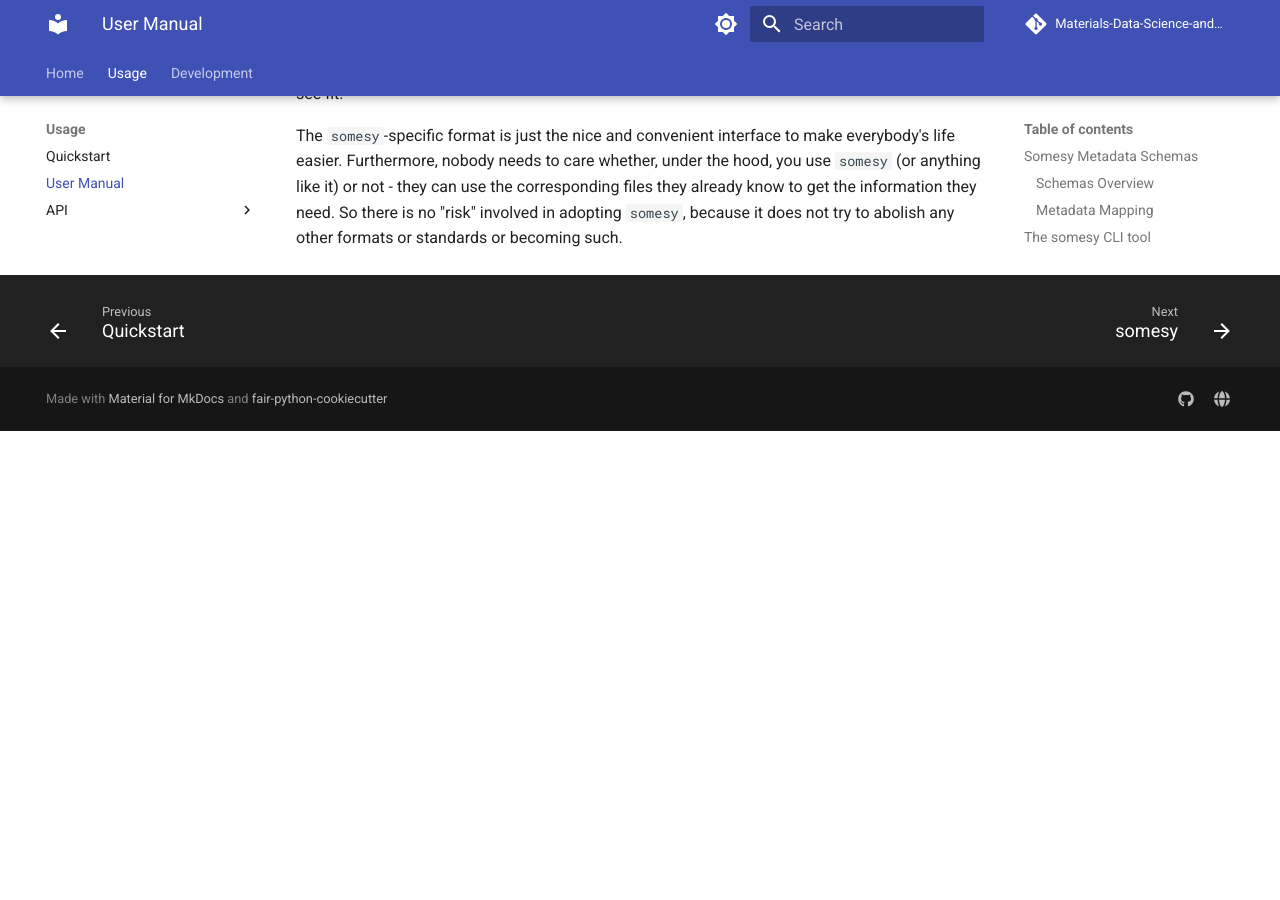
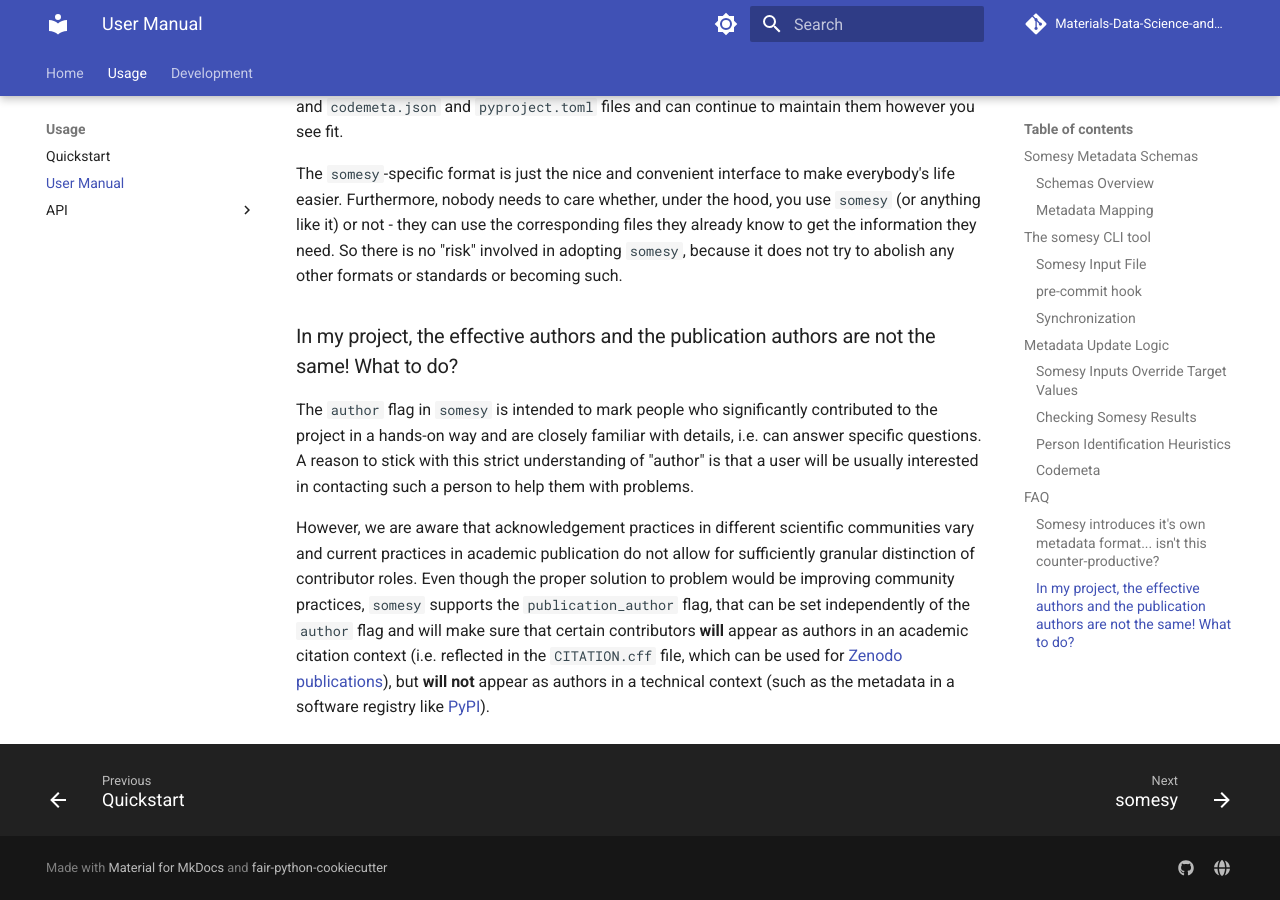
Before and after one commit to Materials-Data-Science-and-Informatics/somesy, an MkDocs documentation site: the page built from docs/manual.md, in a window 1280 px wide and 900 px high, scrolled down 7564 px. Built offline with MkDocs 1.6.1 and Material for MkDocs 9.7.7, drawn with Linux system fonts in a browser that asks for light colours; comment, search, counter and statistics services are not loaded; the version menu is left out; before the commit the page ends 7995 px from its top, so only the background shows below that; some of the changed text lies outside the part shown.

Commit message:
feat: distinguish between author and publication_author

```diff
--- a/README.md
+++ b/README.md
@@ -71,7 +71,7 @@ keywords = ["some", "descriptive", "keywords"]
 license = "MIT"
 repository = "https://github.com/username/my-amazing-project"
 
-# This is you, the proud author of your project
+# This is you, the proud author of your project:
 [[project.people]]
 given-names = "Jane"
 family-names = "Doe"
@@ -80,12 +80,14 @@ orcid = "https://orcid.org/0000-0000-0000-0001"
 author = true      # is a full author of the project (i.e. appears in citations)
 maintainer = true  # currently maintains the project (i.e. is a contact person)
 
-# this person is a acknowledged contributor, but not author or maintainer:
+# this person is an acknowledged contributor, but not author or maintainer:
 [[project.people]]
 given-names = "Another"
 family-names = "Contributor"
 email = "a.contributor@example.com"
 orcid = "https://orcid.org/0000-0000-0000-0002"
+# ... but for scientific publications, this contributor should be listed as author:
+publication_author = true
 
 [config]
 verbose = true     # show detailed information about what somesy is doing
--- a/codemeta.json
+++ b/codemeta.json
@@ -11,14 +11,26 @@
     "audience": [
         {
             "@type": "Audience",
-            "audienceType": "Science/Research"
+            "audienceType": "Developers"
         },
         {
             "@type": "Audience",
-            "audienceType": "Developers"
+            "audienceType": "Science/Research"
         }
     ],
     "author": [
+        {
+            "@id": "https://orcid.org/0000-0002-5149-603X",
+            "@type": "Person",
+            "familyName": "Hofmann",
+            "givenName": "Volker"
+        },
+        {
+            "@id": "https://orcid.org/0000-0001-9560-4728",
+            "@type": "Person",
+            "familyName": "Sandfeld",
+            "givenName": "Stefan"
+        },
         {
             "@id": "https://orcid.org/0000-0003-2637-0432",
             "@type": "Person",
@@ -49,14 +61,14 @@
             "identifier": "'version':",
             "name": "'version':",
             "runtimePlatform": "Python 3",
-            "version": "'^0.7.0'}"
+            "version": "'^1.9.2'}"
         },
         {
             "@type": "SoftwareApplication",
             "identifier": "'version':",
             "name": "'version':",
             "runtimePlatform": "Python 3",
-            "version": "'^1.9.2'}"
+            "version": "'^0.7.0'}"
         },
         {
             "@type": "SoftwareApplication",
--- a/docs/manual.md
+++ b/docs/manual.md
@@ -406,3 +406,21 @@ hood, you use `somesy` (or anything like it) or not - they can use the
 corresponding files they already know to get the information they need.
 So there is no "risk" involved in adopting `somesy`, because it does not try to
 abolish any other formats or standards or becoming such.
+
+### In my project, the effective authors and the publication authors are not the same! What to do?
+
+The `author` flag in `somesy` is intended to mark people who significantly contributed
+to the project in a hands-on way and are closely familiar with details, i.e. can answer
+specific questions. A reason to stick with this strict understanding of "author"
+is that a user will be usually interested in contacting such a person to help
+them with problems.
+
+However, we are aware that acknowledgement practices in different scientific
+communities vary and current practices in academic publication do not allow for
+sufficiently granular distinction of contributor roles.
+Even though the proper solution to problem would be improving community practices,
+`somesy` supports the `publication_author` flag, that can be set independently of the
+`author` flag and will make sure that certain contributors **will** appear as authors
+in an academic citation context (i.e. reflected in the `CITATION.cff` file, which can be
+used for [Zenodo publications](https://docs.software-metadata.pub/en/latest/tutorials/automated-publication-with-ci.html)), but **will not** appear as authors in a technical context
+(such as the metadata in a software registry like [PyPI](https://pypi.org)).
```
Also changed, not shown: other parts of README.md (+6 -7 lines), .somesy.toml, 4 other files.
